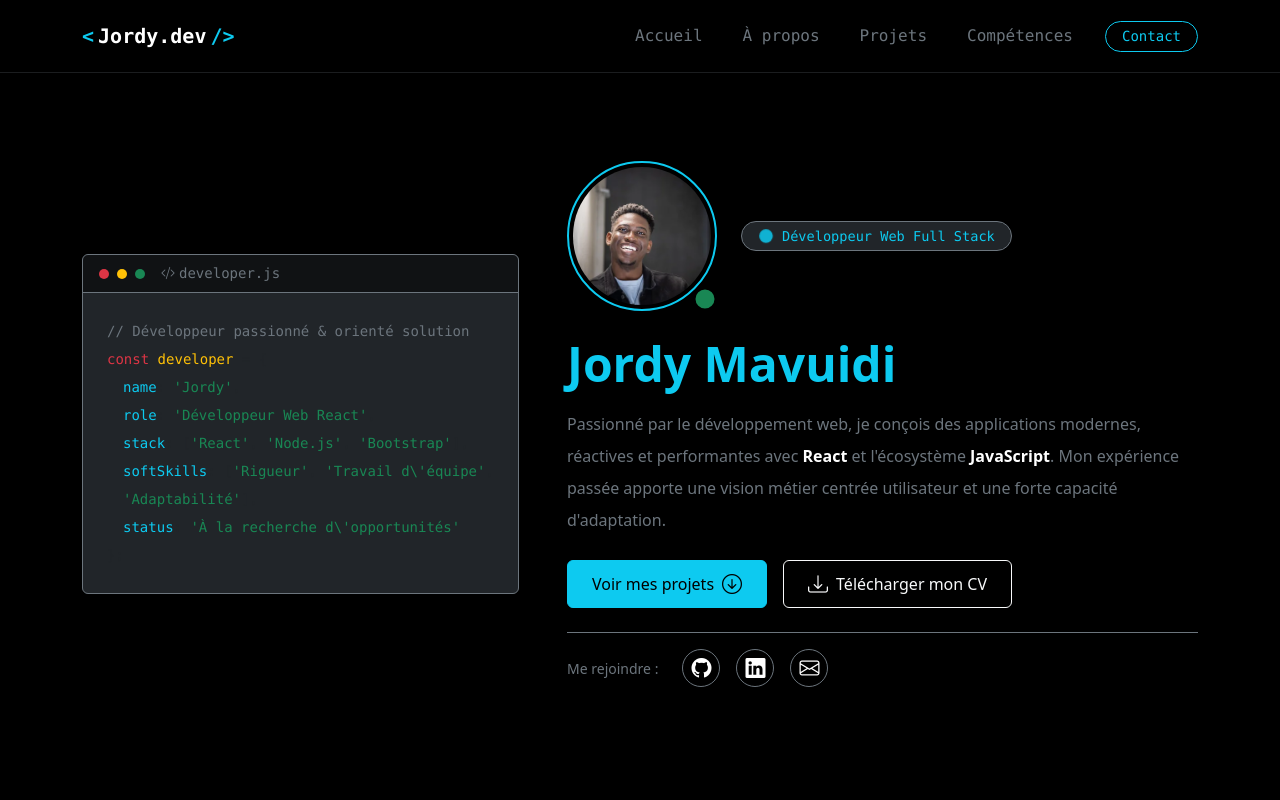
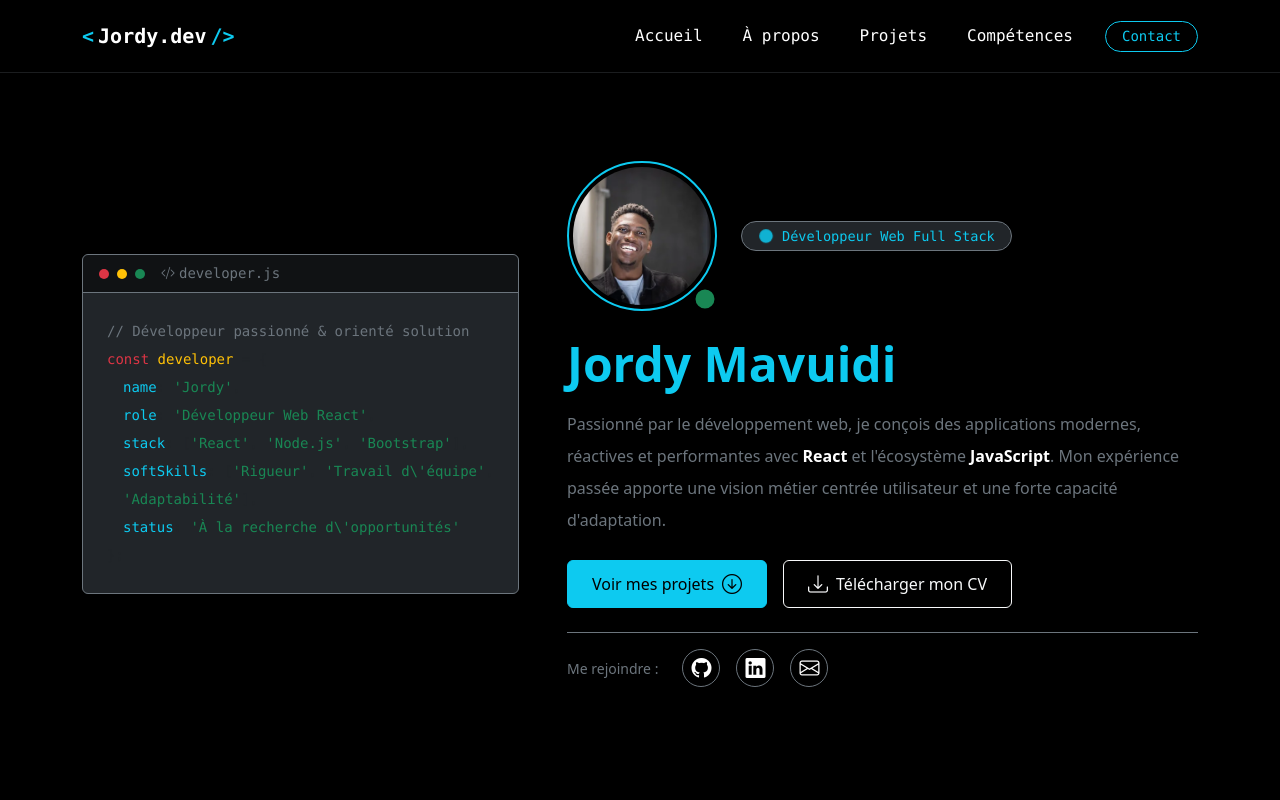
Before and after one commit to Joko8e/PortFolio-, a React app: page / in a window 1280 px wide. Shown: the top 800 px of the page. Built offline with nearby package versions, Linux system fonts and the light colour scheme; the HTML template or start-up script is replaced by a standard one.

Commit message:
ajout CV

```diff
--- a/src/components/Hero.jsx
+++ b/src/components/Hero.jsx
@@ -96,7 +96,7 @@ function Hero() {
                 <i className="bi bi-arrow-down-circle fs-5"></i>
               </a>
               <a
-                href="/resume.pdf"
+                href="/Jordy-Mavuidi-WebFullstack-CV.pdf"
                 target="_blank"
                 rel="noopener noreferrer"
                 className="btn btn-outline-light px-4 py-2 d-inline-flex align-items-center gap-2"
--- a/src/components/Navbar.jsx
+++ b/src/components/Navbar.jsx
@@ -29,22 +29,22 @@ function Navbar() {
         <div className="collapse navbar-collapse justify-content-end" id="navbarNav">
           <ul className="navbar-nav align-items-center gap-md-2 my-2 my-md-0">
             <li className="nav-item">
-              <a className="nav-link text-secondary text-white-hover px-3 font-monospace small" href="#hero">
+              <a className="nav-link text-white text-white-hover px-3 font-monospace small" href="#hero">
                 Accueil
               </a>
             </li>
             <li className="nav-item">
-              <a className="nav-link text-secondary text-white-hover px-3 font-monospace small" href="#about">
+              <a className="nav-link text-white text-white-hover px-3 font-monospace small" href="#about">
                 À propos
               </a>
             </li>
             <li className="nav-item">
-              <a className="nav-link text-secondary text-white-hover px-3 font-monospace small" href="#projects">
+              <a className="nav-link text-white text-white-hover px-3 font-monospace small" href="#projects">
                 Projets
               </a>
             </li>
             <li className="nav-item">
-              <a className="nav-link text-secondary text-white-hover px-3 font-monospace small" href="#skills">
+              <a className="nav-link text-white text-white-hover px-3 font-monospace small" href="#skills">
                 Compétences
               </a>
             </li>
```
Also changed, not shown: 1 other file (tests, documents, lock files or other folders).
